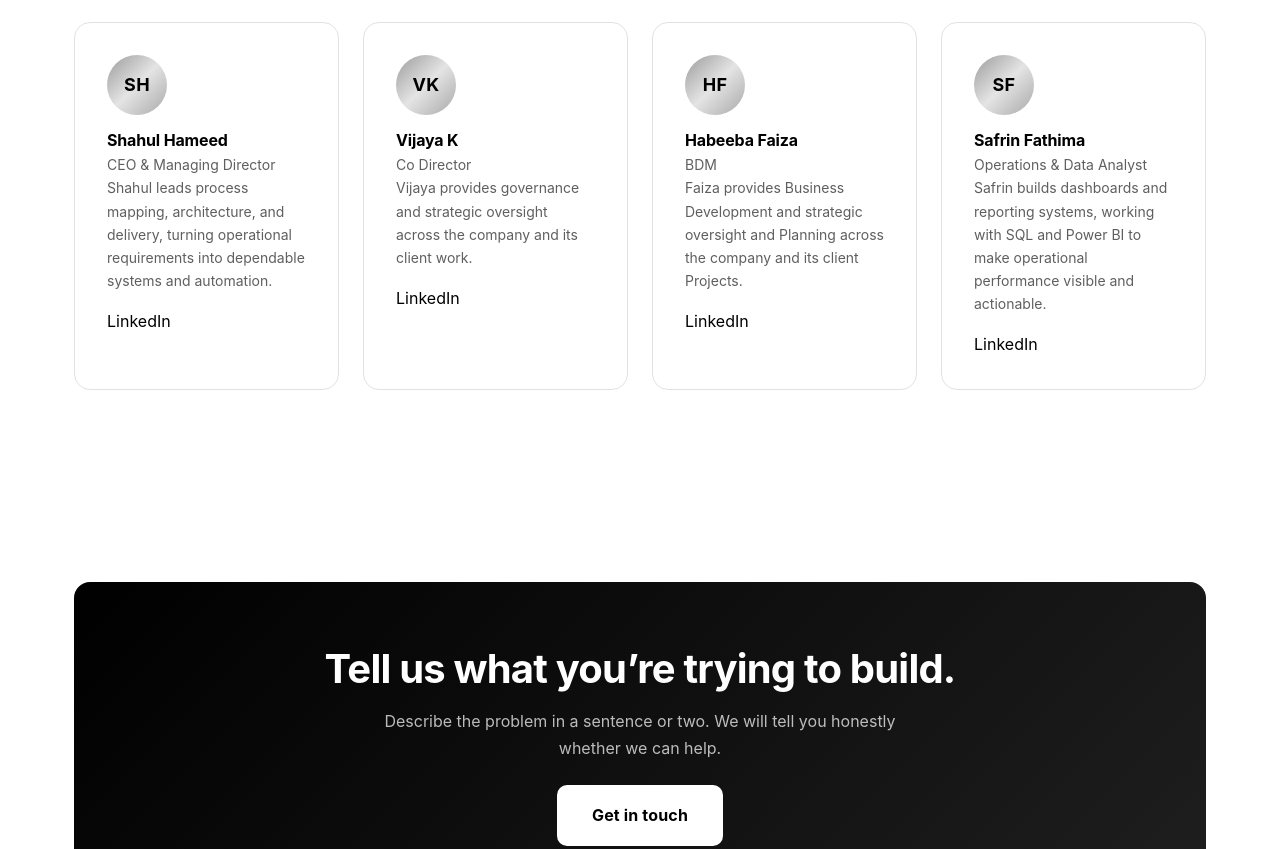
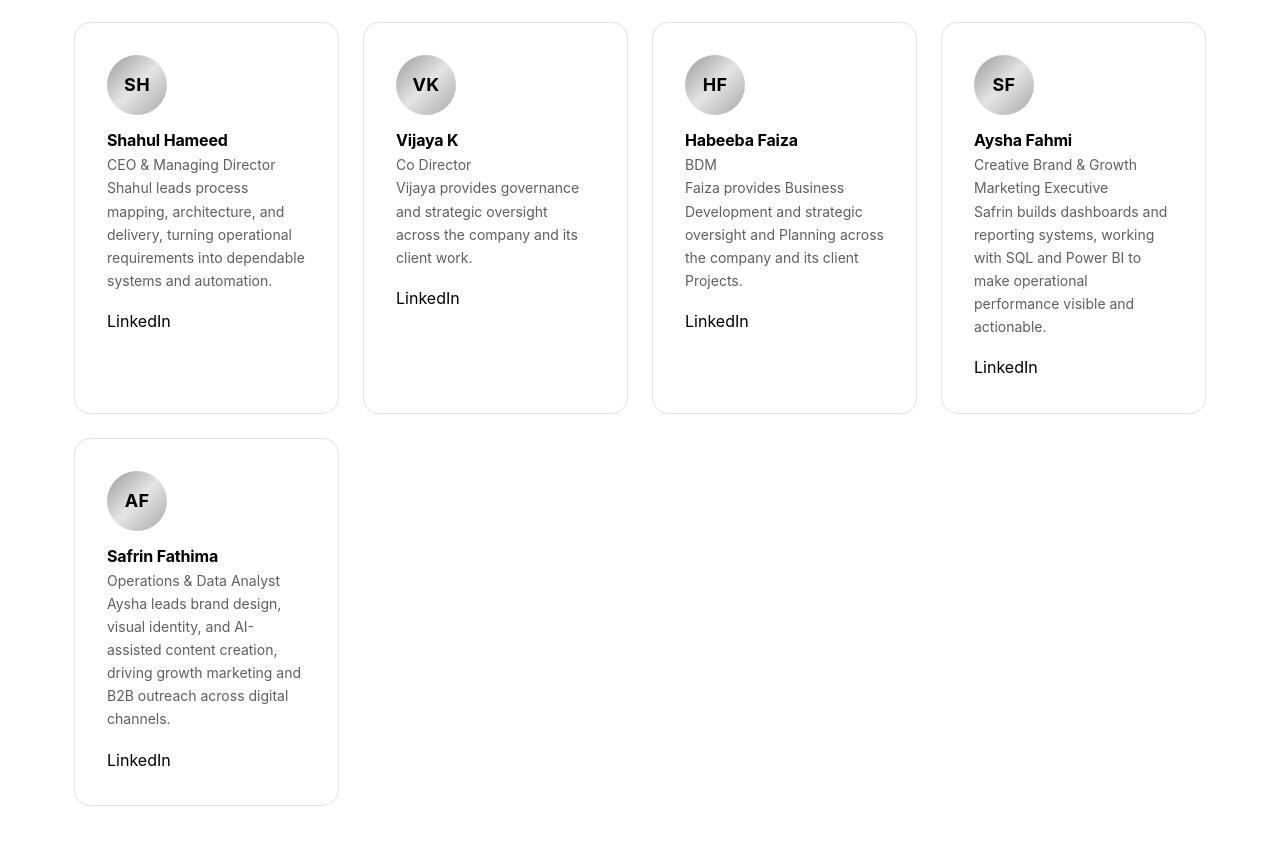
Before and after one commit to Shahul16/vinceai-website, a plain HTML site: page about.html in a window 1280 px wide. Shown: the part 2020-2869 px from the top of the page. Drawn offline with Linux system fonts and the light colour scheme.

Commit message:
Update team member details in about.html

```diff
--- a/about.html
+++ b/about.html
@@ -132,8 +132,13 @@
         <a href="https://www.linkedin.com/in/habeeba-faiza/" rel="noopener" target="_blank">LinkedIn</a>
       </article><article class="card team-card reveal">
         <span class="avatar" aria-hidden="true">SF</span>
+        <h3>Aysha Fahmi</h3><p class="role">Creative Brand &amp; Growth Marketing Executive</p>
+        <p>Safrin builds dashboards and reporting systems, working with SQL and Power BI to make operational performance visible and actionable.</p>
+        <a href="https://www.linkedin.com/in/safrinfathima" rel="noopener" target="_blank">LinkedIn</a>
+         </article><article class="card team-card reveal">
+        <span class="avatar" aria-hidden="true">AF</span>
         <h3>Safrin Fathima</h3><p class="role">Operations &amp; Data Analyst</p>
-        <p>Safrin builds dashboards and reporting systems, working with SQL and Power BI to make operational performance visible and actionable.</p>
+        <p>Aysha leads brand design, visual identity, and AI-assisted content creation, driving growth marketing and B2B outreach across digital channels.</p>
         <a href="https://www.linkedin.com/in/safrinfathima" rel="noopener" target="_blank">LinkedIn</a>
       </article></div>
   </div>
```
